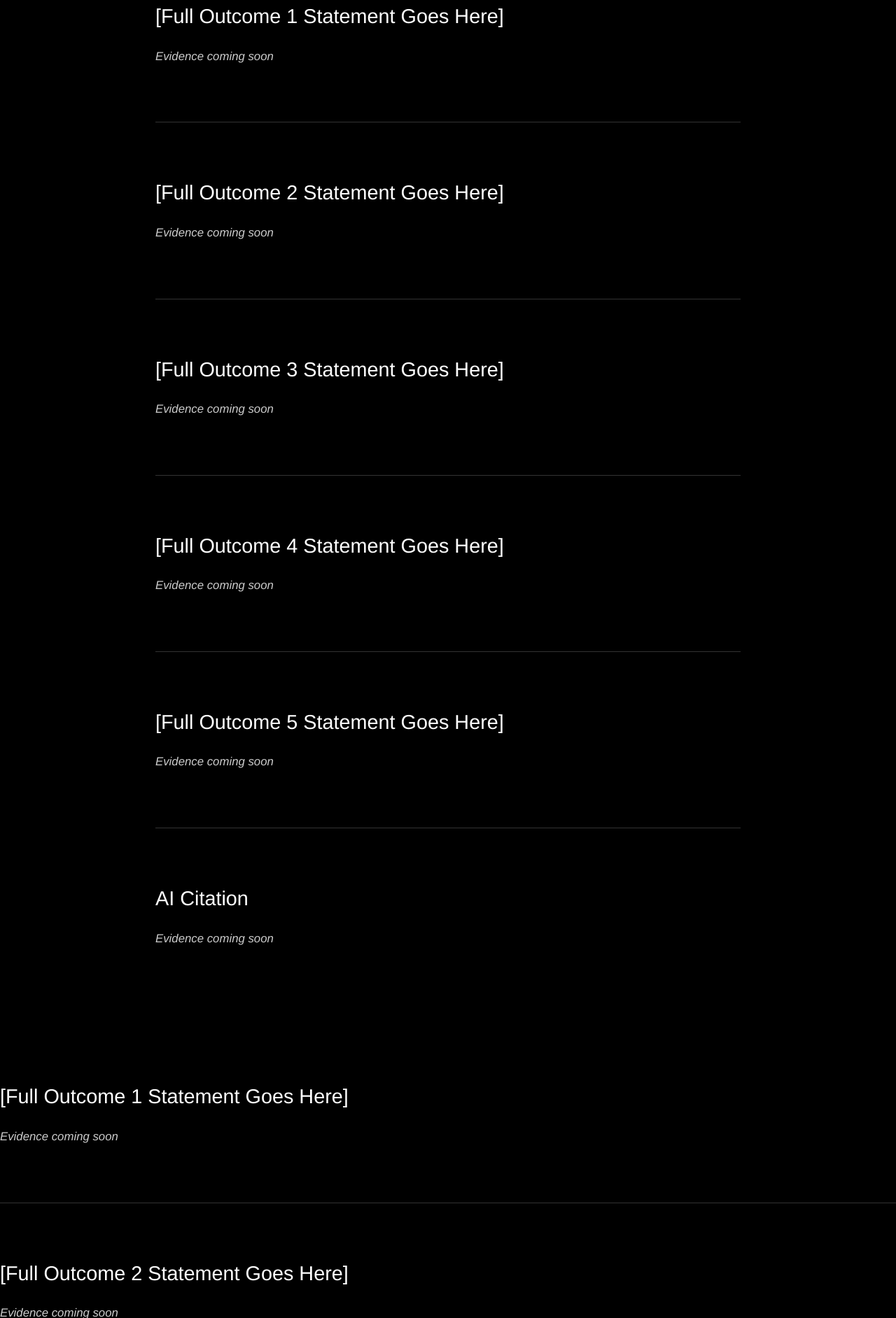
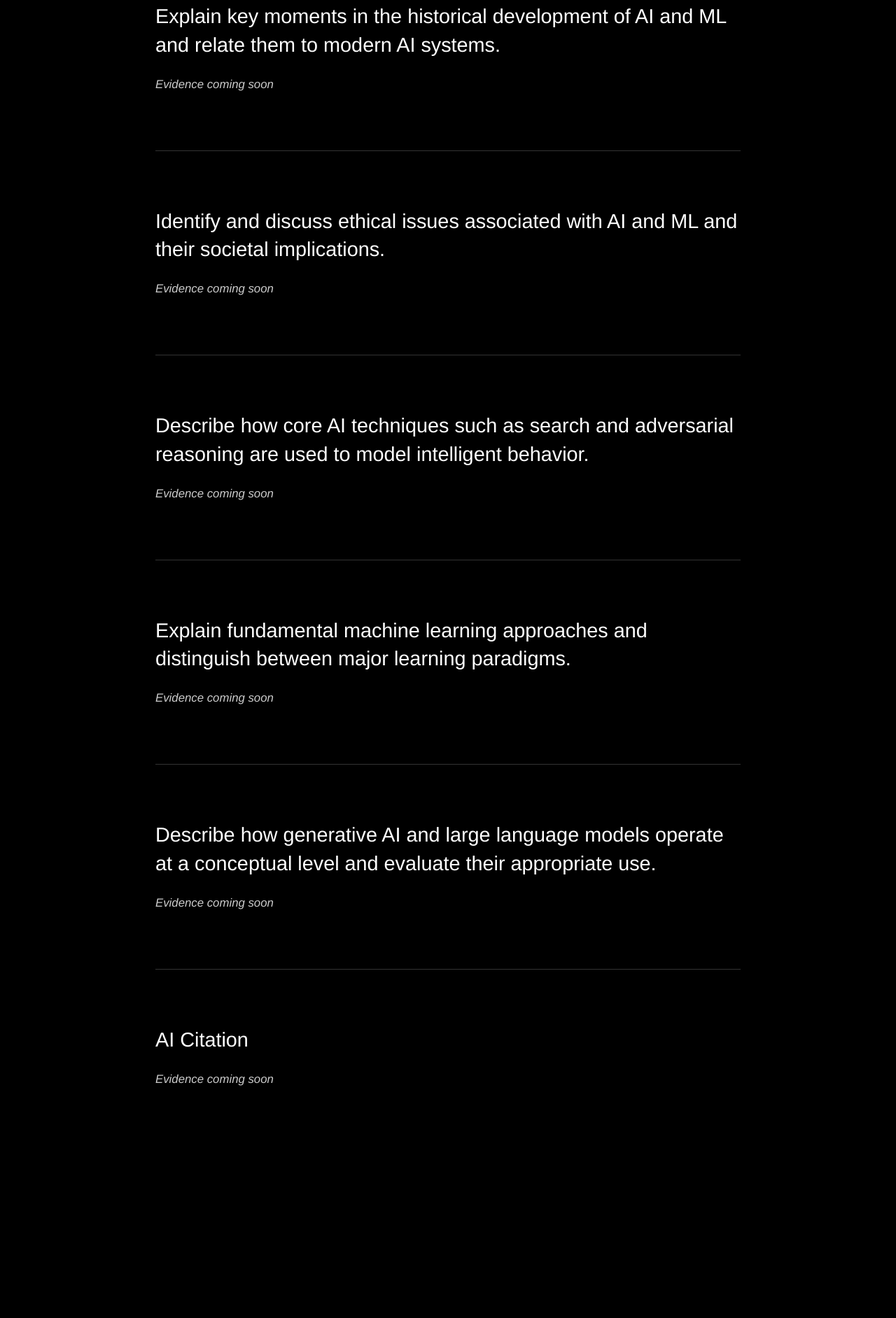
Before and after one commit to jo0ji/KiZE, a plain HTML site: page index.html in a window 1280 px wide. Shown: the part 916-2800 px from the top of the page at 70% size. After the commit the page ends 2585 px from the top, so only its background shows below. Drawn offline with Linux system fonts and the light colour scheme.

Commit message:
Update content and headings in index.html

```diff
--- a/index.html
+++ b/index.html
@@ -29,7 +29,7 @@
                     <h1>About Me</h1>
                     <p>My name is Kosei Takahashi. My major is chemistry. I decided to take this course because I have interests in AI and thought I should know exactly what AI is. I hope to get knowledge and technique to use AI appropriately out of this course.</p>
 
-                    <p>I have a real moment where AI showed up in my life. I used AI to advise me about investment. I asked AI to do fundamental and technical analysis and got insight what stocks I should buy. My concern about AI is distinguishing between reality and AI-generated content. There are a lot of photos and videos generated by AI on SNS, and these are getting improved to make it real. Thus I am concerned about whether I can tell the media by AI or not. Out of five course objectives, I am most curious about #5. It is because I believe I have to know the appropriate use of AI.</p>
+                    <p>I have a real moment where AI showed up in my life. I used AI to advise me about investment. I asked Ai to do fundamental and technical analysis and got insight what stocks I should buy. My concern about AI is that I have been able to identify the difference between real and AI. There are a lot of photos and videos generated by AI on SNS, and these are getting improved to make it real. Thus I am concerned about whether I can tell the media by AI or not. Out of five course objectives, I am most curious about #5. It is because I believe I have to know the appropriate use of AI.</p>
 
                     <p>I am big fan of anime and manga. Especially, I love manga of “Kingdom”. It is about Chinese history and one boy grows up through various war which was recorded in historical documents.</p>
                 </div>
@@ -38,63 +38,27 @@
 
         <!-- Outcome Sections -->
         <section id="outcome1" class="section-container">
-            <h2>[Full Outcome 1 Statement Goes Here]</h2>
+            <h2>Explain key moments in the historical development of AI and ML and relate them to modern AI systems.</h2>
             <p class="evidence">Evidence coming soon</p>
         </section>
 
         <section id="outcome2" class="section-container">
-            <h2>[Full Outcome 2 Statement Goes Here]</h2>
+            <h2>Identify and discuss ethical issues associated with AI and ML and their societal implications.</h2>
             <p class="evidence">Evidence coming soon</p>
         </section>
 
         <section id="outcome3" class="section-container">
-            <h2>[Full Outcome 3 Statement Goes Here]</h2>
+            <h2>Describe how core AI techniques such as search and adversarial reasoning are used to model intelligent behavior.</h2>
             <p class="evidence">Evidence coming soon</p>
         </section>
 
         <section id="outcome4" class="section-container">
-            <h2>[Full Outcome 4 Statement Goes Here]</h2>
+            <h2>Explain fundamental machine learning approaches and distinguish between major learning paradigms.</h2>
             <p class="evidence">Evidence coming soon</p>
         </section>
 
         <section id="outcome5" class="section-container">
-            <h2>[Full Outcome 5 Statement Goes Here]</h2>
-            <p class="evidence">Evidence coming soon</p>
-        </section>
-
-        <!-- AI Citation Section -->
-        <section id="ai-citation" class="section-container">
-            <h2>AI Citation</h2>
-            <p class="evidence">Evidence coming soon</p>
-        </section>
-    </main>
-</body>
-</html>            </div>
-        </section>
-
-        <!-- Outcome Sections -->
-        <section id="outcome1" class="section-container">
-            <h2>[Full Outcome 1 Statement Goes Here]</h2>
-            <p class="evidence">Evidence coming soon</p>
-        </section>
-
-        <section id="outcome2" class="section-container">
-            <h2>[Full Outcome 2 Statement Goes Here]</h2>
-            <p class="evidence">Evidence coming soon</p>
-        </section>
-
-        <section id="outcome3" class="section-container">
-            <h2>[Full Outcome 3 Statement Goes Here]</h2>
-            <p class="evidence">Evidence coming soon</p>
-        </section>
-
-        <section id="outcome4" class="section-container">
-            <h2>[Full Outcome 4 Statement Goes Here]</h2>
-            <p class="evidence">Evidence coming soon</p>
-        </section>
-
-        <section id="outcome5" class="section-container">
-            <h2>[Full Outcome 5 Statement Goes Here]</h2>
+            <h2>Describe how generative AI and large language models operate at a conceptual level and evaluate their appropriate use.</h2>
             <p class="evidence">Evidence coming soon</p>
         </section>
 
```
